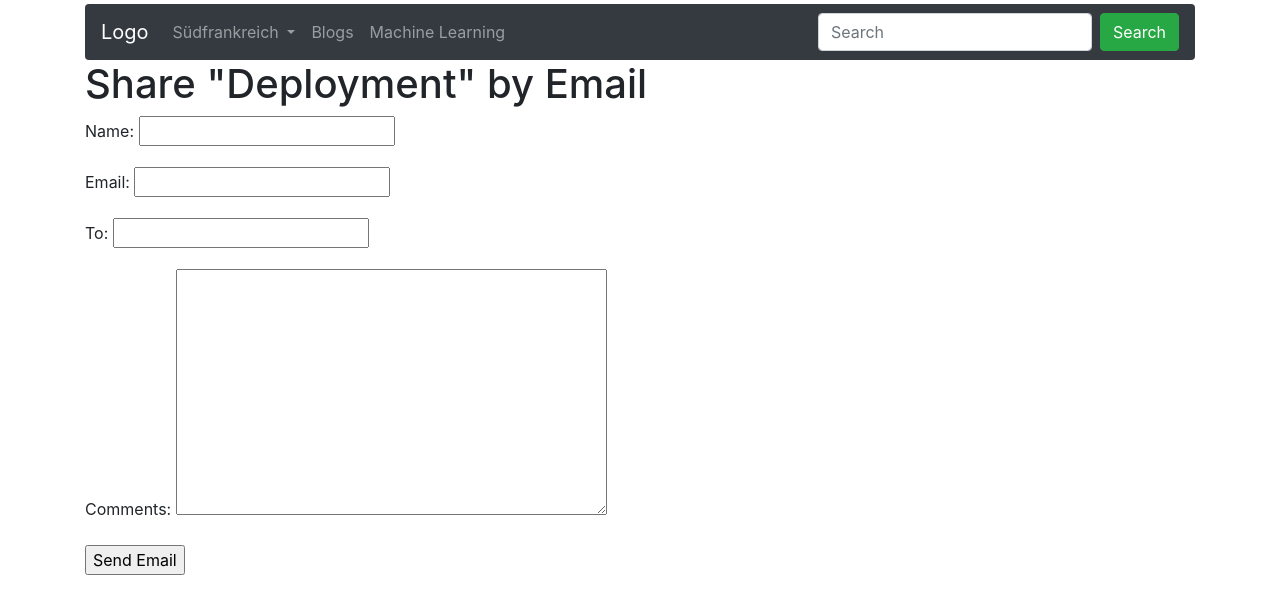
After one commit to thpolzer/mysite, a Django app: page /blog/8/share/ in a window 1280 px wide. The commit adds this page. Shown: the top 614 px of the page. Run offline with Django 3.2, Linux system fonts and the light colour scheme; data comes from the database, SQL or seed files in the repository; some libraries are stand-ins or nearby versions.

Commit message:
Email functionality added

```diff
--- /dev/null
+++ b/blog/forms.py
@@ -0,0 +1,7 @@
+from django import forms
+
+class EmailPostForm (forms.Form):
+    name = forms.CharField(max_length=25)
+    email = forms.EmailField()
+    to = forms.EmailField()
+    comments = forms.CharField(required=False,widget=forms.Textarea)
--- a/blog/templates/blog/post/detail.html
+++ b/blog/templates/blog/post/detail.html
@@ -8,5 +8,7 @@
     Published {{ post.publish }} by {{ post.author }}
   </p>
   {{ post.body|linebreaks }}
-
+  <p>
+    <a href="{% url "blog:post_share" post.id %}">Share this post</a>
+  </p>
 {% endblock %}
--- /dev/null
+++ b/blog/templates/blog/post/share.html
@@ -0,0 +1,19 @@
+{% extends "basis.html" %}
+
+{% block title %}Share a post{% endblock %}
+
+{% block content %}
+    {% if sent %}
+    <h1>Email successfully sent</h1>
+    <p>
+        "{{post.title}}" was successfully sent to {{form.cleaned_data.to}}.
+    </p>
+    {% else %}
+        <h1>Share "{{post.title}}" by Email</h1>
+        <form method="post">
+            {{ form.as_p }}
+            {% csrf_token %}
+            <input type="submit" value="Send Email">
+        </form>
+    {% endif %}
+{% endblock %}
--- a/blog/urls.py
+++ b/blog/urls.py
@@ -6,5 +6,6 @@ app_name = 'blog'
 urlpatterns = [
     # post views
     path('',views.post_list,name='post_list'),
-    path('<int:year>/<int:month>/<int:day>/<slug:post>/',views.post_detail,name='post_detail')
+    path('<int:year>/<int:month>/<int:day>/<slug:post>/',views.post_detail,name='post_detail'),
+    path('<int:post_id>/share/',views.post_share,name='post_share')
 ]
--- a/blog/views.py
+++ b/blog/views.py
@@ -1,6 +1,8 @@
 from django.shortcuts import render, get_object_or_404
 from django.core.paginator import Paginator,EmptyPage,PageNotAnInteger
+from django.core.mail import send_mail
 from .models import Post
+from .forms import EmailPostForm
 
 # Create your views here.
 def post_list(request):
@@ -19,4 +21,24 @@ def post_list(request):
 
 def post_detail(request,year,month,day,post):
     post = get_object_or_404(Post,slug=post,status='published',publish__year=year,publish__month=month,publish__day=day)
+    sent = False
     return render (request,'blog/post/detail.html',{'post':post})
+
+def post_share (request,post_id):
+    post = get_object_or_404(Post,id=post_id,status='published')
+    sent=False
+    if request.method == 'POST':
+        form = EmailPostForm(request.POST)
+        if form.is_valid():
+            cd = form.cleaned_data
+            post_url = request.build_absolute_uri(post.get_absolute_url())
+            subject = f"{cd['name']} recommends you read " \
+                      f"{post.title}"
+            message = f"Read {post.title} at {post_url}\n\n" \
+                      f"{cd['name']}\'s comments: {cd['comments']}"
+            send_mail(subject,message,'email.tpolzerwebsite@gmail.com',[cd['to']])
+            sent = True
+
+    else:
+        form = EmailPostForm()
+    return render(request,'blog/post/share.html',{'post':post,'form':form,'sent':sent})
```
Also changed, not shown: mysite/settings.py (+7 -0 lines).
